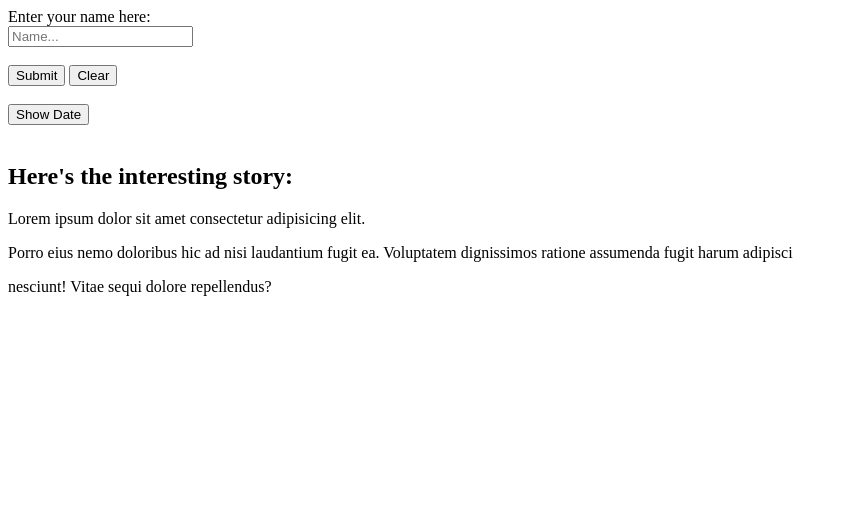
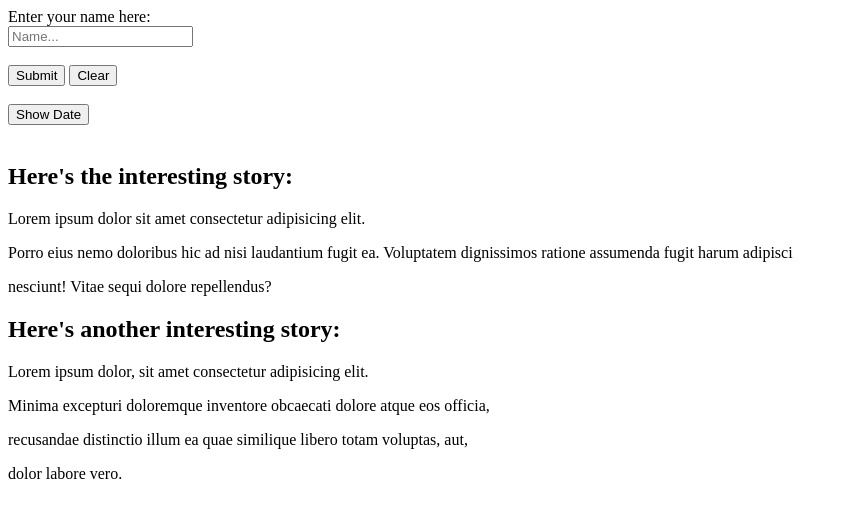
Before and after one commit to MionFF/json.server-project, a plain HTML site: page Practice/index.html in a window 1280 px wide. Shown: the whole page, without its empty margins (0-847 px from the left). Drawn offline with Linux system fonts and the light colour scheme.

Commit message:
Another interesting story was added

```diff
--- a/Practice/index.html
+++ b/Practice/index.html
@@ -12,9 +12,16 @@
     <button id="greetBtn">Submit</button>
     <button id="clearBtn">Clear</button><br><br>
     <button id="dateBtn">Show Date</button><br><br>
+
     <h2>Here's the interesting story:</h2>
     <p>Lorem ipsum dolor sit amet consectetur adipisicing elit.</p>
     <p>Porro eius nemo doloribus hic ad nisi laudantium fugit ea. Voluptatem dignissimos ratione assumenda fugit harum adipisci</p>
     <p>nesciunt! Vitae sequi dolore repellendus?</p>
+
+    <h2>Here's another interesting story:</h2>
+    <p>Lorem ipsum dolor, sit amet consectetur adipisicing elit.</p>
+    <p>Minima excepturi doloremque inventore obcaecati dolore atque eos officia,</p>
+    <p>recusandae distinctio illum ea quae similique libero totam voluptas, aut,</p>
+    <p>dolor labore vero.</p>
 </body>
 </html>
```
